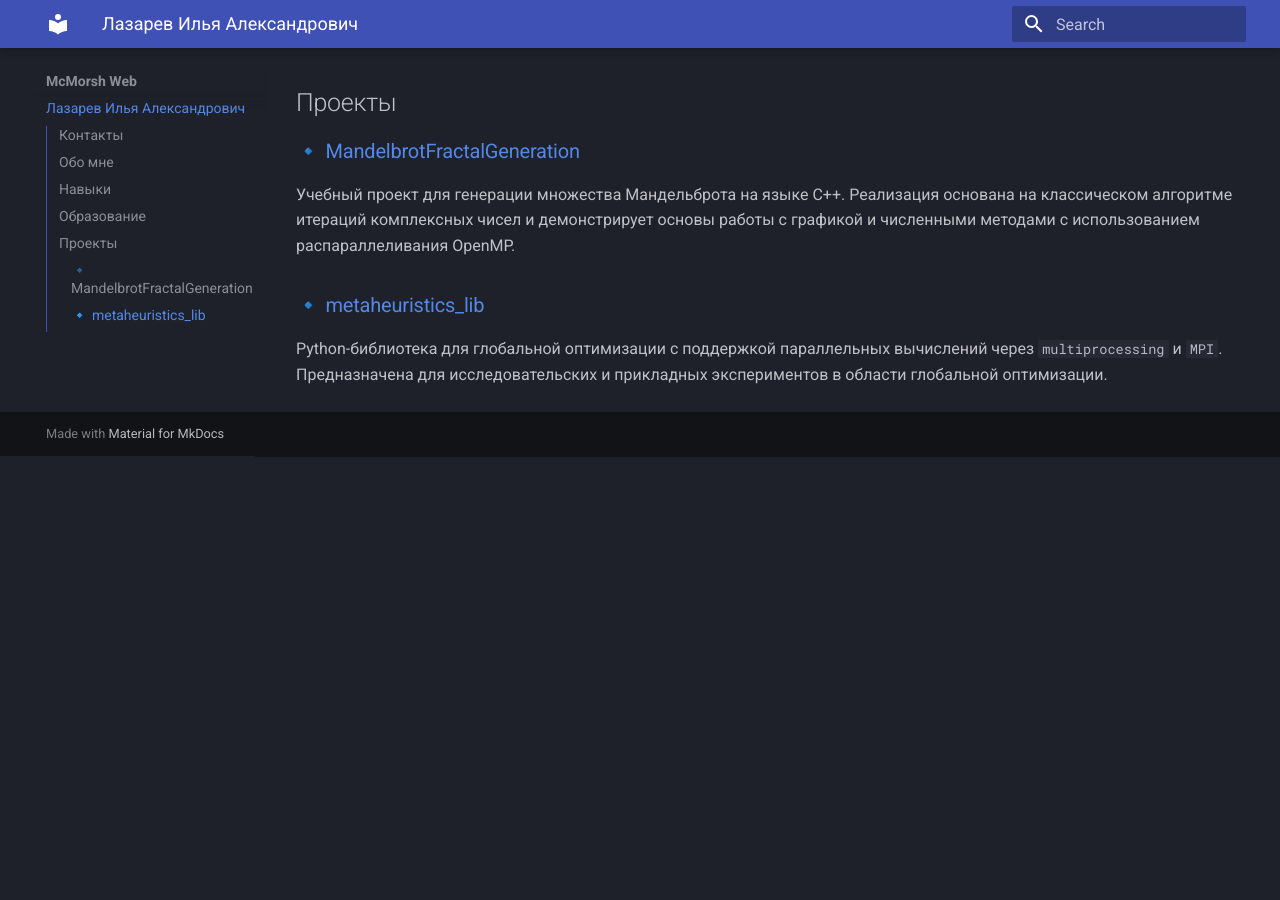
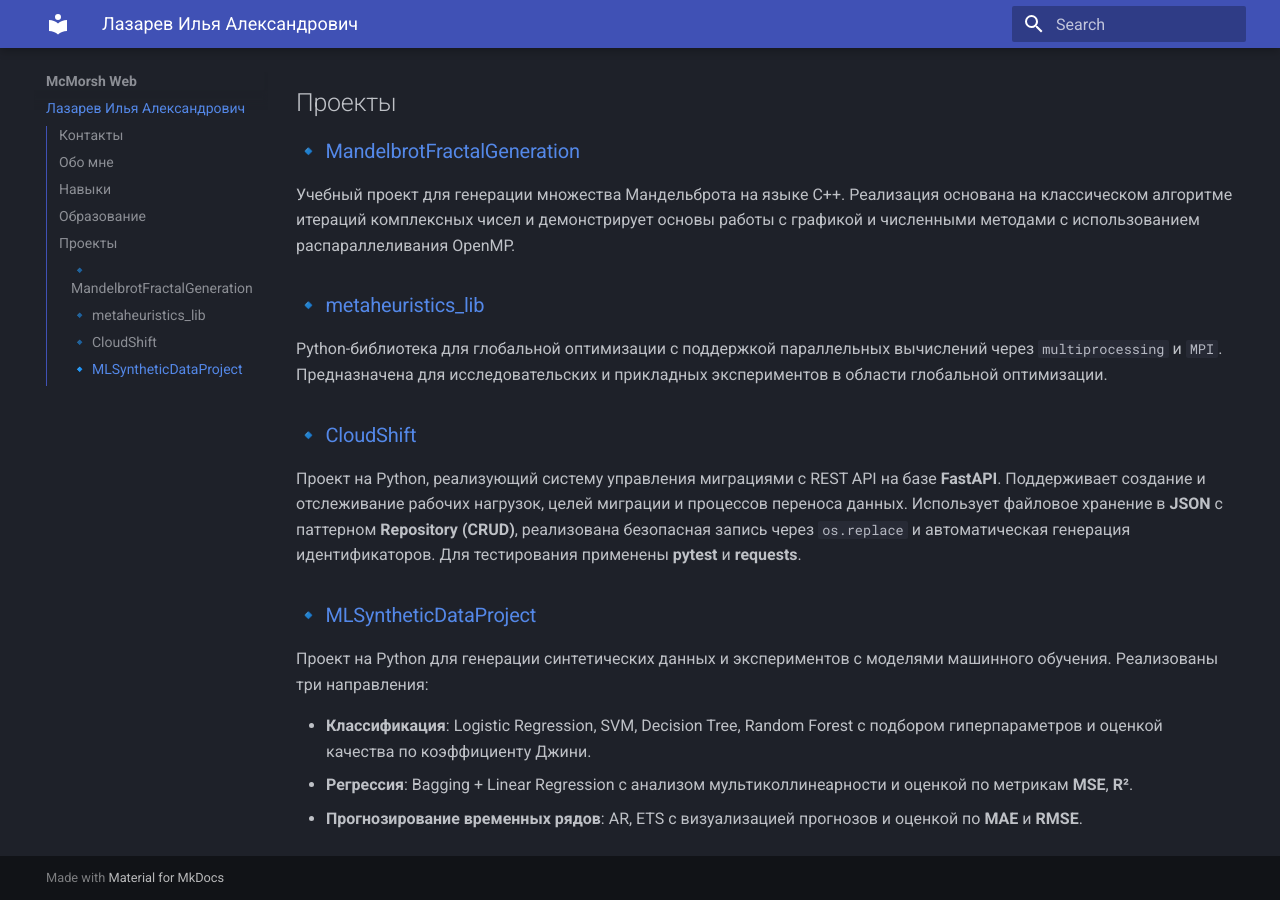
Before and after one commit to McMorsh/own-site, an MkDocs documentation site: the page built from docs/index.md, in a window 1280 px wide and 900 px high, scrolled down 1349 px. Built offline with MkDocs 1.6.1 and Material for MkDocs 9.7.7, drawn with Linux system fonts in a browser that asks for light colours; before the commit the page ends 1805 px from its top, so only the background shows below that.

Commit message:
Update text

```diff
--- a/docs/index.md
+++ b/docs/index.md
@@ -50,3 +50,13 @@
 
 ### 🔹 [metaheuristics_lib](https://github.com/McMorsh/metaheuristics_lib)
 Python-библиотека для глобальной оптимизации с поддержкой параллельных вычислений через `multiprocessing` и `MPI`. Предназначена для исследовательских и прикладных экспериментов в области глобальной оптимизации.
+
+### 🔹 [CloudShift](https://github.com/McMorsh/CloudShift)
+Проект на Python, реализующий систему управления миграциями с REST API на базе **FastAPI**. Поддерживает создание и отслеживание рабочих нагрузок, целей миграции и процессов переноса данных. Использует файловое хранение в **JSON** с паттерном **Repository (CRUD)**, реализована безопасная запись через `os.replace` и автоматическая генерация идентификаторов. Для тестирования применены **pytest** и **requests**.
+
+### 🔹 [MLSyntheticDataProject](https://github.com/McMorsh/MLSyntheticDataProject)
+Проект на Python для генерации синтетических данных и экспериментов с моделями машинного обучения. Реализованы три направления:
+
+- **Классификация**: Logistic Regression, SVM, Decision Tree, Random Forest с подбором гиперпараметров и оценкой качества по коэффициенту Джини.
+- **Регрессия**: Bagging + Linear Regression с анализом мультиколлинеарности и оценкой по метрикам **MSE**, **R²**.
+- **Прогнозирование временных рядов**: AR, ETS с визуализацией прогнозов и оценкой по **MAE** и **RMSE**.
```
